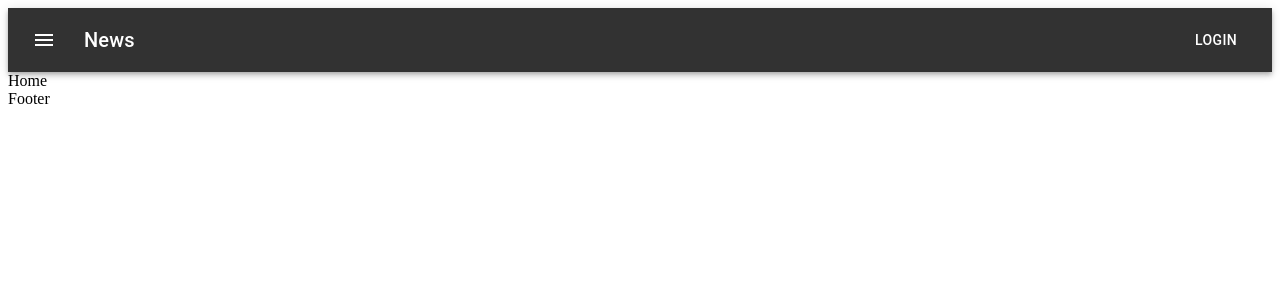
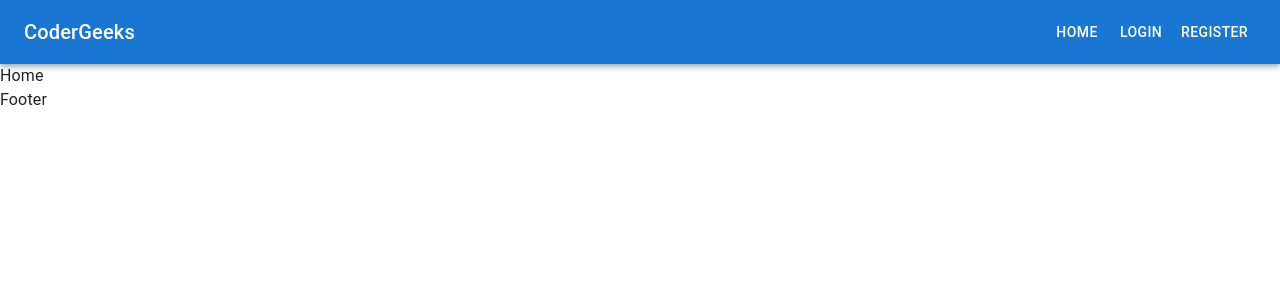
Before and after one commit to Yash19652/Online-Judge, a React (Vite) app in the folder client/: page / in a window 1280 px wide. Shown: the top 300 px of the page. Built offline with nearby package versions, Linux system fonts and the light colour scheme.

Commit message:
added UserContext and made navbar (toggling)

```diff
--- a/client/package.json
+++ b/client/package.json
@@ -30,6 +30,7 @@
     "material-react-table": "^2.13.0",
     "react": "^18.2.0",
     "react-dom": "^18.2.0",
+    "react-jwt": "^1.2.1",
     "react-router-dom": "^6.23.1"
   },
   "devDependencies": {
--- a/client/src/App.jsx
+++ b/client/src/App.jsx
@@ -9,10 +9,12 @@ import ProblemList from "./pages/ProblemList";
 import UpdateProblem from "./pages/UpdateProblem";
 import CreateProblem from "./pages/CreateProblem";
 import Problem from "./pages/Problem";
+import { UserProvider } from "./components/UserContext";
 
 function App() {
   return (
     <>
+      <UserProvider>
         <BrowserRouter>
           <Header />
           <Routes>
@@ -23,10 +25,10 @@ function App() {
             <Route path="/updateproblem" element={<UpdateProblem />} />
             <Route path="/createproblem" element={<CreateProblem />} />
             <Route path="/problem/:ID" element={<Problem />} />
-
           </Routes>
           <Footer />
         </BrowserRouter>
+      </UserProvider>
     </>
   );
 }
--- a/client/src/components/CodeEditor.jsx
+++ b/client/src/components/CodeEditor.jsx
@@ -1,4 +1,4 @@
-import React, { useRef, useState } from "react";
+import React, { useRef, useState ,useEffect } from "react";
 import { Box, Grid } from "@mui/material";
 import Editor from "@monaco-editor/react";
 import LanguageSelector from "./LanguageSelector";
@@ -21,7 +21,16 @@ const CodeEditor = ({ recievedData }) => {
   const targetRef = useRef(null);
 
   const [lang, setLang] = useState("cpp");
-  const [code, setCode] = useState(CODE_SNIPPETS[lang]);
+  // const [code, setCode] = useState(CODE_SNIPPETS[lang]);
+
+  const [code, setCode] = useState(() => {
+    const savedCode = localStorage.getItem('code');
+    return savedCode ? savedCode : CODE_SNIPPETS[lang];
+  });
+
+  useEffect(() => {
+    localStorage.setItem('code', code);
+  }, [code]);
 
   const onMount = (editor) => {
     editorRef.current = editor;
@@ -37,7 +46,7 @@ const CodeEditor = ({ recievedData }) => {
   };
 
   const [tabValue, setTabValue] = useState("1");
-  const [input, setInput] = useState("");
+  const [input, setInput] = useState(recievedData.ex_TC[0].input);
   const handleInput = (e) => {
     setInput(e.target.value);
   };
@@ -74,8 +83,8 @@ const CodeEditor = ({ recievedData }) => {
       if (targetRef.current) {
         targetRef.current.scrollIntoView({ behavior: "smooth" });
       }
-      setOutput("error");
-      // console.log(error);
+      setOutput(error.response.data.error);
+      console.log(error);
     }
   };
 
--- a/client/src/components/Header.jsx
+++ b/client/src/components/Header.jsx
@@ -1,32 +1,127 @@
-import * as React from 'react';
-import AppBar from '@mui/material/AppBar';
-import Box from '@mui/material/Box';
-import Toolbar from '@mui/material/Toolbar';
-import Typography from '@mui/material/Typography';
-import Button from '@mui/material/Button';
-import IconButton from '@mui/material/IconButton';
-import MenuIcon from '@mui/icons-material/Menu';
+import * as React from "react";
+import PropTypes from "prop-types";
+import AppBar from "@mui/material/AppBar";
+import Box from "@mui/material/Box";
+import CssBaseline from "@mui/material/CssBaseline";
+import Divider from "@mui/material/Divider";
+import Drawer from "@mui/material/Drawer";
+import IconButton from "@mui/material/IconButton";
+import List from "@mui/material/List";
+import ListItem from "@mui/material/ListItem";
+import ListItemButton from "@mui/material/ListItemButton";
+import ListItemText from "@mui/material/ListItemText";
+import MenuIcon from "@mui/icons-material/Menu";
+import Toolbar from "@mui/material/Toolbar";
+import Typography from "@mui/material/Typography";
+import Button from "@mui/material/Button";
+import { Link ,useNavigate} from "react-router-dom";
+import {useState,useContext} from 'react'
 
-export default function ButtonAppBar() {
+import { UserContext } from "./UserContext";
+
+const drawerWidth = 240;
+const navItems = ["Home", "Register", "Login", "Logout"];
+
+
+function DrawerAppBar(props) {
+  const { userData , setUserData} = useContext(UserContext);
+  const { window } = props;
+  const [mobileOpen, setMobileOpen] = useState(false);
+
+  const handleDrawerToggle = () => {
+    setMobileOpen((prevState) => !prevState);
+  };
+
+  const drawer = (
+    <Box onClick={handleDrawerToggle} sx={{ textAlign: "center" }}>
+      <Typography variant="h6" sx={{ my: 2 }}>
+        CoderGeeks
+      </Typography>
+      <Divider />
+      <List>
+        {navItems.map((item) => (
+          <ListItem key={item} disablePadding>
+            <ListItemButton sx={{ textAlign: "center" }}>
+              <ListItemText primary={item} />
+            </ListItemButton>
+          </ListItem>
+        ))}
+      </List>
+    </Box>
+  );
+
+  const container = window !== undefined ? () => window().document.body : undefined;
+
+  const navigate= useNavigate()
+  const handleLogOut = () =>{
+    setUserData(null)
+    navigate('/login');
+  }
+
   return (
-    <Box sx={{ flexGrow: 1 }}>
-      <AppBar position="static" sx={{ bgcolor: '#323232', color: 'white' }}>
+    <Box sx={{ display: "flex" }}>
+      <CssBaseline />
+      <AppBar component="nav" position="static">
         <Toolbar>
           <IconButton
-            size="large"
+            color="inherit"
+            aria-label="open drawer"
             edge="start"
-            color="inherit"
-            aria-label="menu"
-            sx={{ mr: 2 }}
+            onClick={handleDrawerToggle}
+            sx={{ mr: 2, display: { sm: "none" } }}
           >
             <MenuIcon />
           </IconButton>
-          <Typography variant="h6" component="div" sx={{ flexGrow: 1 }}>
-            News
+          <Typography
+            variant="h6"
+            component="div"
+            sx={{ flexGrow: 1, display: { xs: "none", sm: "block" } }}
+          >
+            CoderGeeks
           </Typography>
-          <Button color="inherit">Login</Button>
+          <Box sx={{ display: { xs: "none", sm: "block" } }}>
+            <Link to="/">
+              <Button sx={{ color: "#fff" }}>HOME</Button>
+            </Link>
+              {userData ? (
+                <Link to="/problemlist">
+                  <Button sx={{ color: "#fff" }}>PROBLEMS</Button>
+                </Link>
+              ) : ""}
+              {!userData ? (<>
+              <Link to="/login">
+              <Button sx={{ color: "#fff" }}>LOGIN</Button>
+            </Link>
+
+            <Link to="/sign-up">
+              <Button sx={{ color: "#fff" }}>REGISTER</Button>
+            </Link></>) :
+            (<Button sx={{ color: "#fff" }} onClick={handleLogOut}>LOGOUT</Button>)}
+          </Box>
         </Toolbar>
       </AppBar>
+      <nav>
+        <Drawer
+          container={container}
+          variant="temporary"
+          open={mobileOpen}
+          onClose={handleDrawerToggle}
+          ModalProps={{
+            keepMounted: true,
+          }}
+          sx={{
+            display: { xs: "block", sm: "none" },
+            "& .MuiDrawer-paper": {
+              boxSizing: "border-box",
+              width: drawerWidth,
+            },
+          }}
+        >
+          {drawer}
+        </Drawer>
+      </nav>
     </Box>
   );
 }
+
+export default DrawerAppBar;
--- /dev/null
+++ b/client/src/components/UserContext.jsx
@@ -0,0 +1,13 @@
+import React, { createContext, useState } from 'react';
+
+export const UserContext = createContext();
+
+export const UserProvider = ({ children }) => {
+  const [userData, setUserData] = useState(null);
+
+  return (
+    <UserContext.Provider value={{ userData, setUserData }}>
+      {children}
+    </UserContext.Provider>
+  );
+};
--- a/client/src/pages/Home.jsx
+++ b/client/src/pages/Home.jsx
@@ -2,7 +2,9 @@ import React from 'react'
 
 function Home() {
   return (
-    <div>Home</div>
+    <div>
+      Home
+    </div>
   )
 }
 
--- a/client/src/pages/Login.jsx
+++ b/client/src/pages/Login.jsx
@@ -18,10 +18,14 @@ import FormControl from '@mui/material/FormControl';
 import FormLabel from '@mui/material/FormLabel';
 import Axios from "axios";
 import { Link, useLocation, useNavigate } from "react-router-dom";
-import { useEffect,useState } from "react";
+import { useEffect,useState ,useContext} from "react";
 const defaultTheme = createTheme();
 
+import { UserContext } from '../components/UserContext';
+
 export default function Login() {
+
+  const { setUserData } = useContext(UserContext);
 
   const location = useLocation()
   const [alertMsg,setAlertMsg] = useState(location.state ? location.state.msg : null)
@@ -52,6 +56,7 @@ export default function Login() {
       .then(function (response) {
         if (response.status) {
           console.log(response.data.message);
+          setUserData(data);
           navigate("/");
           // alert(response.data.message)
         } else {
--- a/client/src/utils/constants.js
+++ b/client/src/utils/constants.js
@@ -1,7 +1,7 @@
 export const LANGUAGE_VALUES ={
     "C++" : "cpp",
     "Python" : "python",
-    "Java" : "java",
+    // "Java" : "java",
 }
 
 export const CODE_SNIPPETS = {
```
Also changed, not shown: 2 other files (tests, documents, lock files or other folders). Lines whose indentation alone changed are shown as unchanged.
